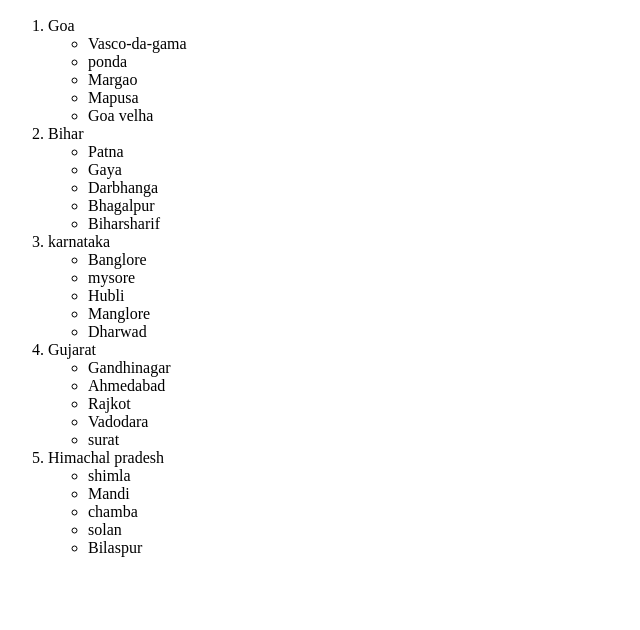
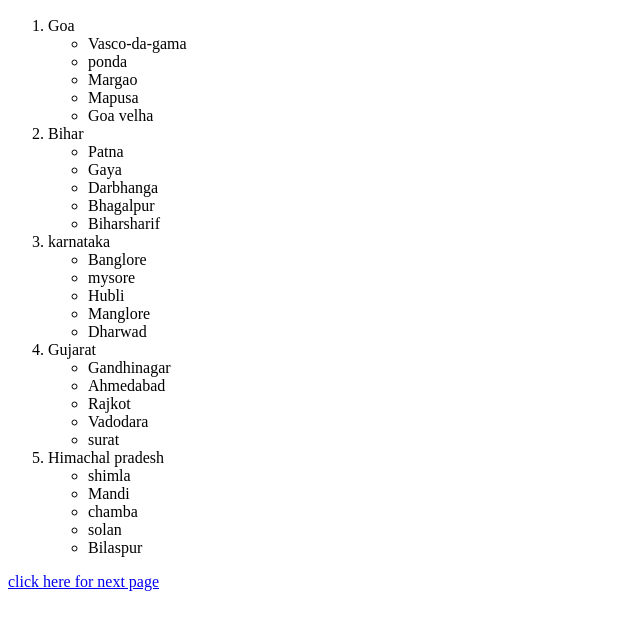
Before and after one commit to spoorthytorne/hyper-text-mark-up-language, a plain HTML site: page index.html in a window 1280 px wide. Shown: the part 50-680 px from the top of the page, without its empty margins (0-640 px from the left). Drawn offline with Linux system fonts and the light colour scheme.

Commit message:
Update index.html

```diff
--- a/index.html
+++ b/index.html
@@ -47,6 +47,6 @@
                     <li>Bilaspur</li>
                 </ul>
             </ol>
-           <a href="https://spoorthytorne.github.io/hyper-text-mark-up-language/img.html> click here for next page</a>
+           <a href = "https://spoorthytorne.github.io/hyper-text-mark-up-language/img.html">click here for next page</a>
           </body
        </html>
```
